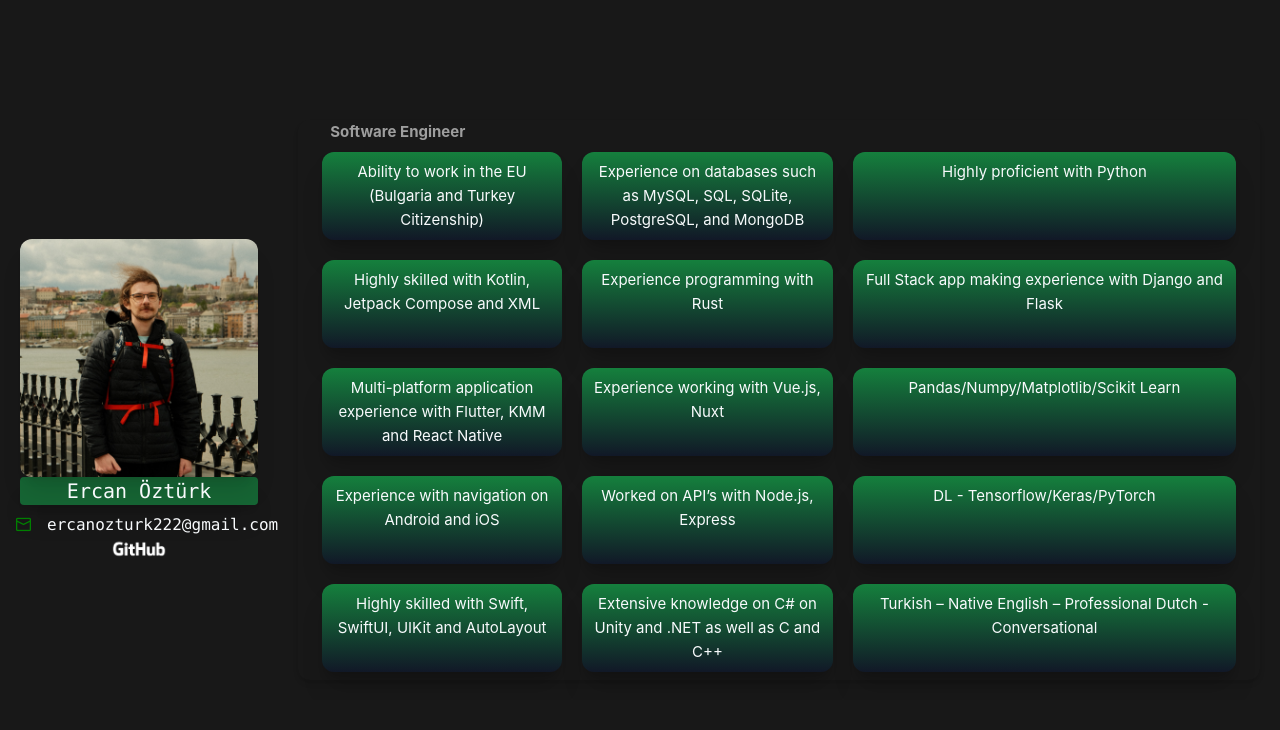
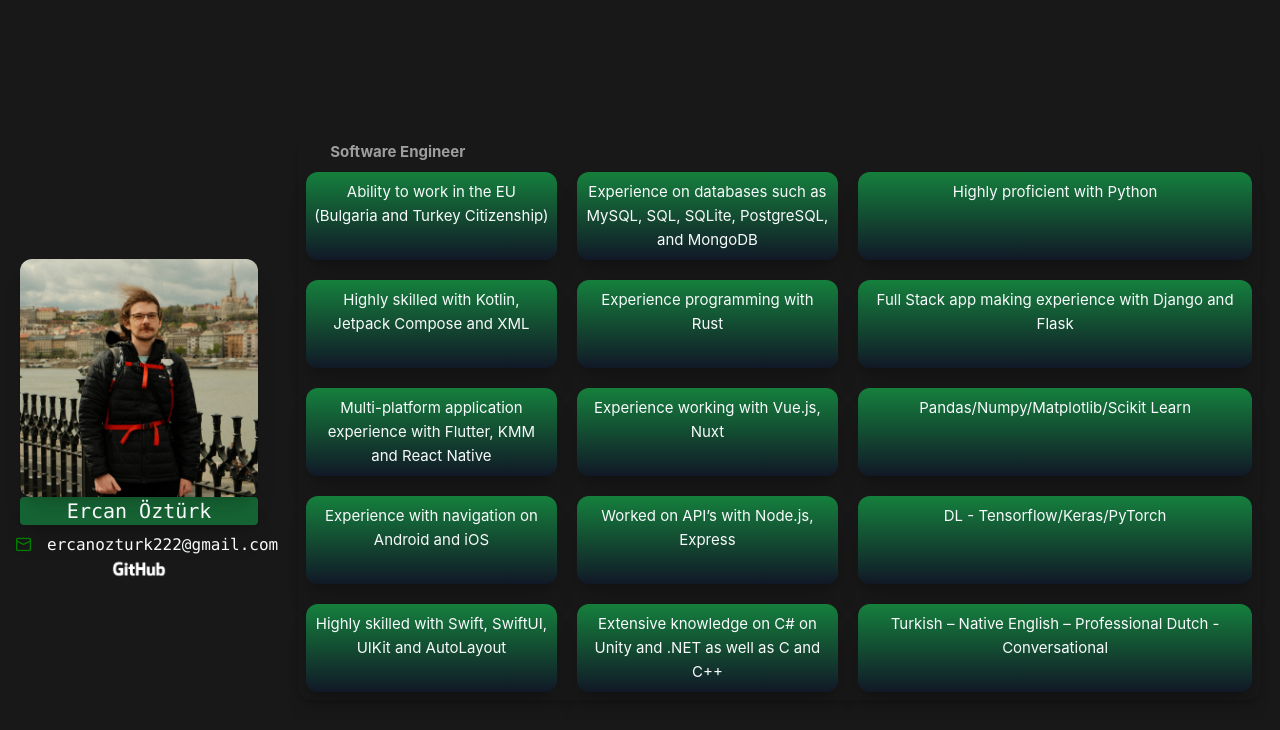
Before and after one commit to Ercan-Ozturk/ercan-ozturk-resume, a Vue app: page / in a window 1280 px wide. Shown: the top 730 px of the page. Built offline with nearby package versions, Linux system fonts and the light colour scheme.

Commit message:
Readme and view

```diff
--- a/src/App.vue
+++ b/src/App.vue
@@ -4,7 +4,7 @@ import { RouterLink, RouterView } from "vue-router";
 
 <template>
   <div class="flex h-screen justify-center">
-    <div class="flex flex-col md:flex-row items-center content  py-10 align-middle">
+    <div class="flex flex-col md:flex-row items-center content  mt-10 align-middle">
       <div class="rows-3">
         <div class="flex px-5 justify-center items-center object-scale-down">
           <img alt=" Ercan Ozturk" class="image rounded-xl shadow-xl" src="@/assets/ercanozturk.jpg"
--- a/src/views/AboutView.vue
+++ b/src/views/AboutView.vue
@@ -9,7 +9,7 @@ import InfoCard from '@/components/InfoCard.vue';
       <div class="font-bold text-l">Software Engineer</div>
     </div>
 
-    <div class="grid grid-col lg:grid-flow-col grid-rows-5 gap-5 px-6 py-2">
+    <div class="grid grid-col lg:grid-flow-col grid-rows-5 gap-5 mx-2 py-2">
       <InfoCard>
         Ability to work in the EU (Bulgaria and
         Turkey Citizenship)
```
Also changed, not shown: 1 other file (tests, documents, lock files or other folders).
